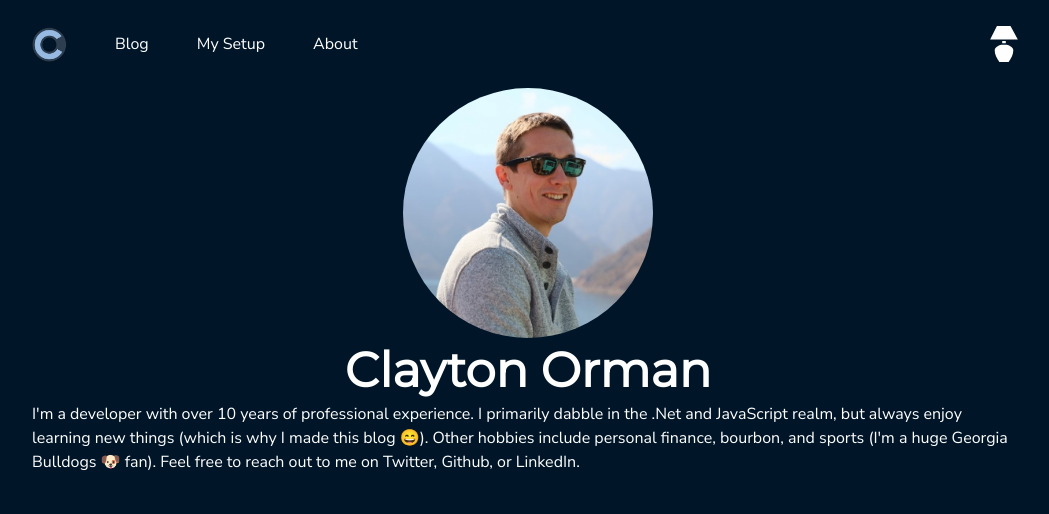
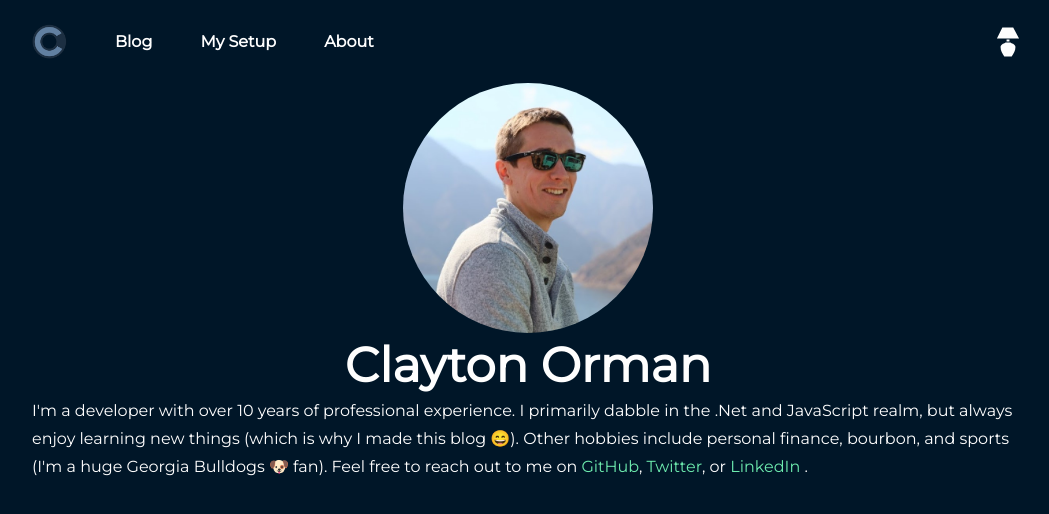
Before and after one commit to thefrugaldev/blog-v2, a Next.js app: page /about in a window 1280 px wide. Shown: the top 514 px of the page, without its empty margins (112-1161 px from the left). Built offline with nearby package versions, Linux system fonts and the light colour scheme; a web font is replaced by a local one.

Commit message:
:art: various styling changes, including inline prism styles

```diff
--- a/src/pages/about.tsx
+++ b/src/pages/about.tsx
@@ -2,6 +2,8 @@ import React, { FC } from "react";
 import { Image } from "@chakra-ui/image";
 import Layout from "../shared/components/layout";
 import { Heading, Text, VStack } from "@chakra-ui/layout";
+import ExternalLink from "../shared/components/external-link";
+import SiteConfig from "../config";
 
 const AboutPage: FC = () => {
   return (
@@ -23,8 +25,25 @@ const AboutPage: FC = () => {
           primarily dabble in the .Net and JavaScript realm, but always enjoy
           learning new things (which is why I made this blog 😄). Other hobbies
           include personal finance, bourbon, and sports (I'm a huge Georgia
-          Bulldogs 🐶 fan). Feel free to reach out to me on Twitter, Github, or
-          LinkedIn.
+          Bulldogs 🐶 fan). Feel free to reach out to me on{" "}
+          <ExternalLink
+            route={`https://www.github.com/${SiteConfig.social.github}`}
+            linkText="GitHub"
+            includeIcon={false}
+          />
+          ,{" "}
+          <ExternalLink
+            route={`https://twitter.com/${SiteConfig.social.twitter}`}
+            linkText="Twitter"
+            includeIcon={false}
+          />
+          , or{" "}
+          <ExternalLink
+            route={`https://www.linkedin.com/in/${SiteConfig.social.linkedIn}`}
+            linkText="LinkedIn"
+            includeIcon={false}
+          />{" "}
+          .
         </Text>
       </VStack>
     </Layout>
--- a/src/shared/components/layout/components/dark-mode-toggle/dark-mode-toggle.tsx
+++ b/src/shared/components/layout/components/dark-mode-toggle/dark-mode-toggle.tsx
@@ -48,7 +48,7 @@ const DarkModeToggle: FC = () => {
   return (
     <IconButton
       as={GiBedLamp}
-      size="md"
+      size="sm"
       fontSize="lg"
       aria-label={`Switch to ${colorModeValue} mode`}
       color="current"
--- a/src/shared/components/layout/components/header/components/header-item/header-item.tsx
+++ b/src/shared/components/layout/components/header/components/header-item/header-item.tsx
@@ -1,5 +1,5 @@
 import Link from "next/link";
-import { Link as ChakraLink, useColorMode } from "@chakra-ui/react";
+import { Link as ChakraLink, Text, useColorMode } from "@chakra-ui/react";
 import React, { FC } from "react";
 
 interface HeaderItemProps {
@@ -15,7 +15,9 @@ const HeaderItem: FC<HeaderItemProps> = ({ name, route }) => {
   return (
     <Link href={`${route}`}>
       <ChakraLink color={linkTextColor}>
-        <span>{name}</span>
+        <Text as="span" fontWeight="bold">
+          {name}
+        </Text>
       </ChakraLink>
     </Link>
   );
--- a/src/shared/components/layout/components/header/header.tsx
+++ b/src/shared/components/layout/components/header/header.tsx
@@ -11,7 +11,12 @@ const Header = () => {
         <Stack direction="row" alignItems="center" spacing="12">
           <Link href="/">
             <ChakraLink>
-              <Image src="/logo.png" boxSize="35px" />
+              <Image
+                src="/logo.png"
+                boxSize="35px"
+                opacity={0.65}
+                _hover={{ opacity: 1 }}
+              />
             </ChakraLink>
           </Link>
           <HeaderItem name="Blog" route={"/blog"} />
--- a/src/shared/styles/theme.ts
+++ b/src/shared/styles/theme.ts
@@ -20,17 +20,21 @@ const colorPalette = {
   darkMode: {
     link: "#6DECAF",
     linkHover: "#59DEC9",
+    codeBg: "#2F2F2F",
+    code: "#EEE",
   },
   lightMode: {
     link: "#5379b5",
     linkHover: "#001628",
+    codeBg: "#FAFAFA",
+    code: "#90A4AE",
   },
 };
 
 const theme = extendTheme({
   config,
   fonts: {
-    body: "Nunito Sans,sans-serif",
+    body: "Montserrat,sans-serif",
     heading: "Montserrat,sans-serif",
   },
   colors: {
@@ -41,10 +45,22 @@ const theme = extendTheme({
       boxSizing: "border-box",
     },
     global: (props) => ({
+      ":not(pre) > code": {
+        bg: mode(
+          colorPalette.lightMode.codeBg,
+          colorPalette.darkMode.codeBg
+        )(props),
+        color: mode(
+          colorPalette.lightMode.code,
+          colorPalette.darkMode.code
+        )(props),
+        px: 1.5,
+      },
       body: {
         color: mode(colorPalette.dark, colorPalette.light)(props),
         bg: mode(colorPalette.light, colorPalette.dark)(props),
         height: "100vh",
+        lineHeight: "1.75",
       },
       "h1, h2, h3, h4, h5, h6": {
         fontWeight: 700,
```
Also changed, not shown: src/pages/index.tsx (+6 -3 lines).
